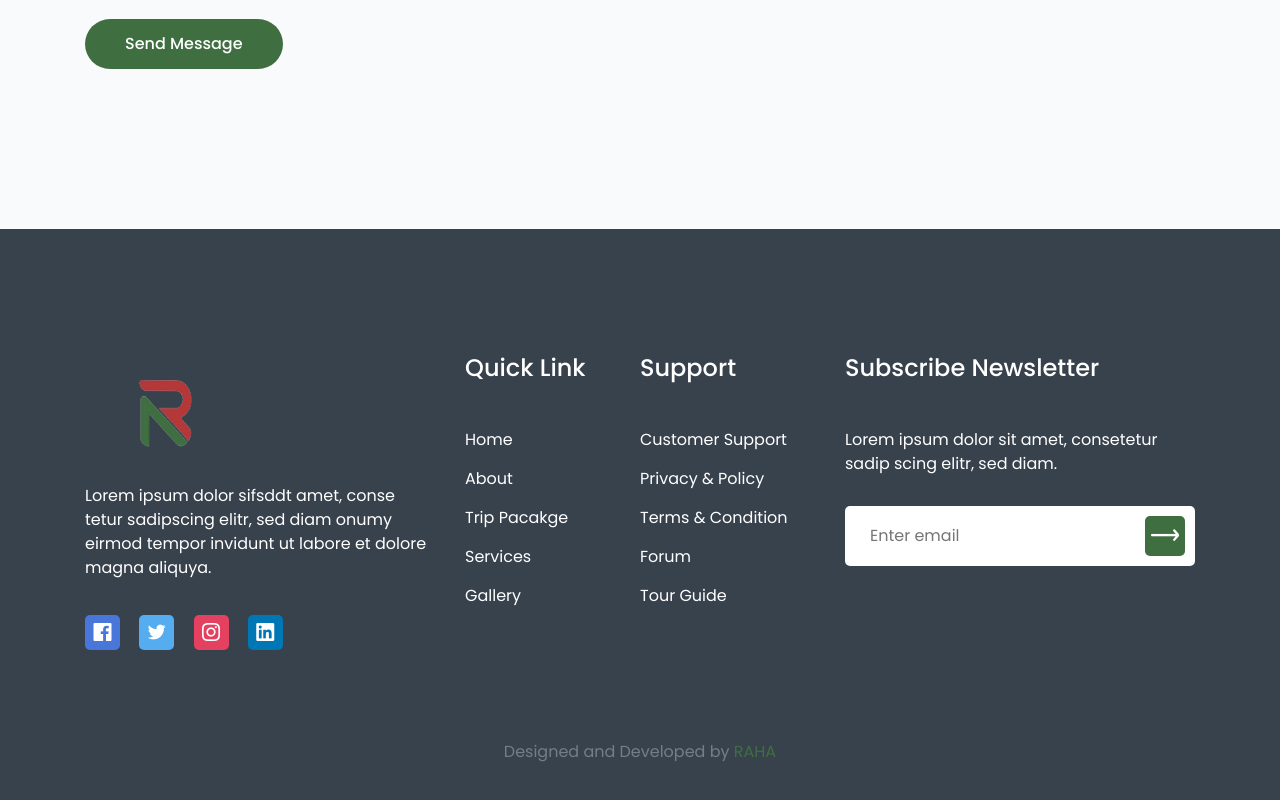
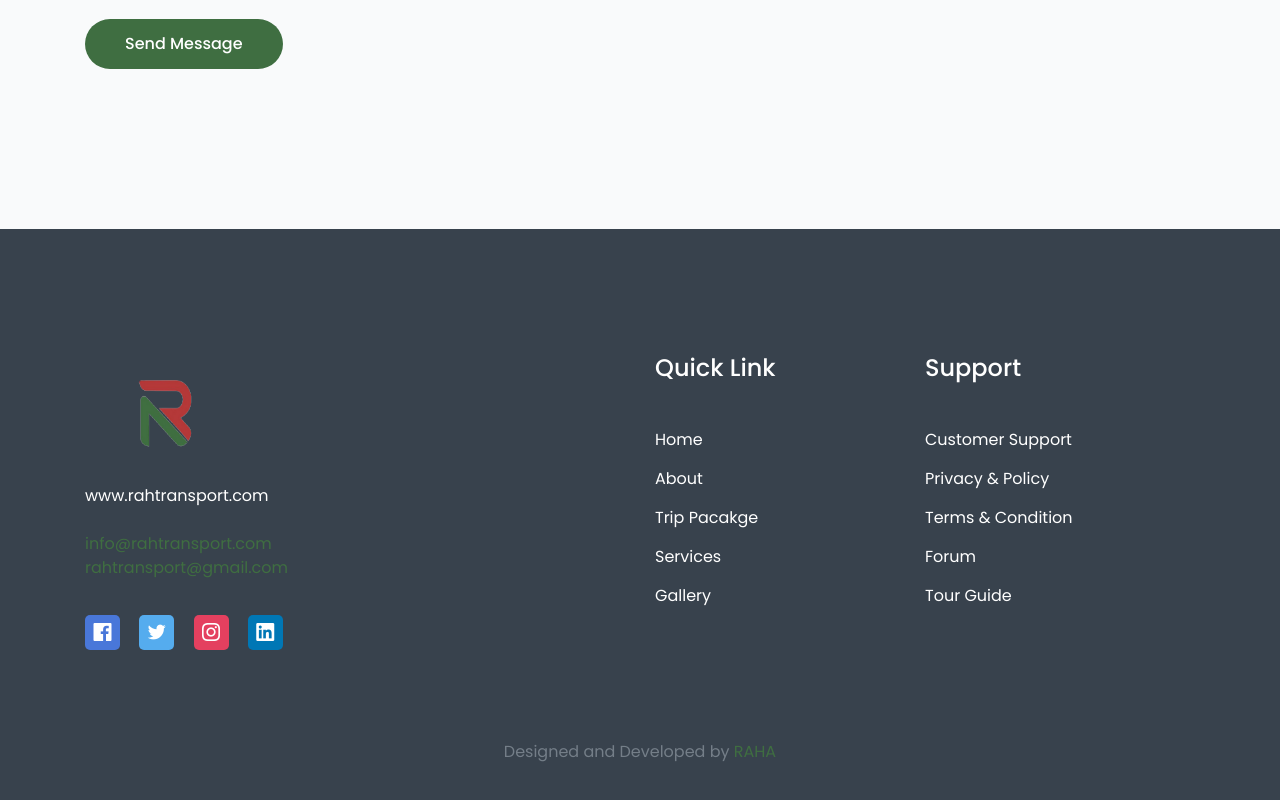
Before and after one commit to Raha-transport/website, a plain HTML site: page index.html in a window 1280 px wide. Shown: the part 5134-5934 px from the top of the page. Drawn offline with Linux system fonts and the light colour scheme.

Commit message:
removed newsletters and added mail info

```diff
--- a/index.html
+++ b/index.html
@@ -711,11 +711,14 @@
         <div class="footer_widget pt-80 pb-130">
             <div class="container">
                 <div class="row">
-                    <div class="col-lg-4 col-md-6 order-md-1 order-lg-1">
+                    <div class="col-lg-6 col-md-6 order-md-1 order-lg-1">
                         <div class="footer_about mt-50">
                             <!-- <a href="#"><img src="assets/images/logo.svg" alt="logo"></a> -->
                             <a href="#"><img src="assets/images/raha-header-logo-nobg.png" alt="logo" width="170" height="100"></a>
-                            <p>Lorem ipsum dolor sifsddt amet, conse tetur sadipscing elitr, sed diam onumy eirmod tempor invidunt ut labore et dolore magna aliquya.</p>
+                            <p><a href="https://www.rahatransport.com"></a>www.rahtransport.com<br><br>
+                            <a href="mailto:info@rahtransport.com">info@rahtransport.com</a><br>
+                            <a href="mailto:rahtransport@gmail.com">rahtransport@gmail.com</a>
+                            </p>
                             <ul class="social">
                                 <li><a class="social_1" href="javascript:void(0)"><i class="lni lni-facebook-original"></i></a></li>
                                 <li><a class="social_2" href="javascript:void(0)"><i class="lni lni-twitter-original"></i></a></li>
@@ -724,7 +727,7 @@
                             </ul>
                         </div> <!-- footer about -->
                     </div>
-                    <div class="col-lg-4 col-md-12 order-md-3 order-lg-2">
+                    <div class="col-lg-6 col-md-12 order-md-3 order-lg-2">
                         <div class="footer_link_wrapper d-flex flex-wrap">
                             <div class="footer_link mt-45">
                                 <h4 class="footer_title">Quick Link</h4>
@@ -748,7 +751,7 @@
                             </div> <!-- footer link -->
                         </div> <!-- footer link wrapper -->
                     </div>
-                    <div class="col-lg-4 col-md-6 order-md-2 order-lg-3">
+                    <!-- <div class="col-lg-4 col-md-6 order-md-2 order-lg-3">
                         <div class="footer_subscribe mt-45">
                             <h4 class="footer_title">Subscribe Newsletter</h4>
                             <p>Lorem ipsum dolor sit amet, consetetur sadip scing elitr, sed diam.</p>
@@ -758,8 +761,8 @@
                                     <button><i class="lni lni-arrow-right"></i></button>
                                 </form>
                             </div>
-                        </div> <!-- footer subscribe -->
-                    </div>
+                        </div>
+                    </div> -->
                 </div> <!-- row -->
             </div> <!-- container -->
             <p class="text-center mt-90">Designed and Developed by <a href="#">RAHA</a></p>
```
